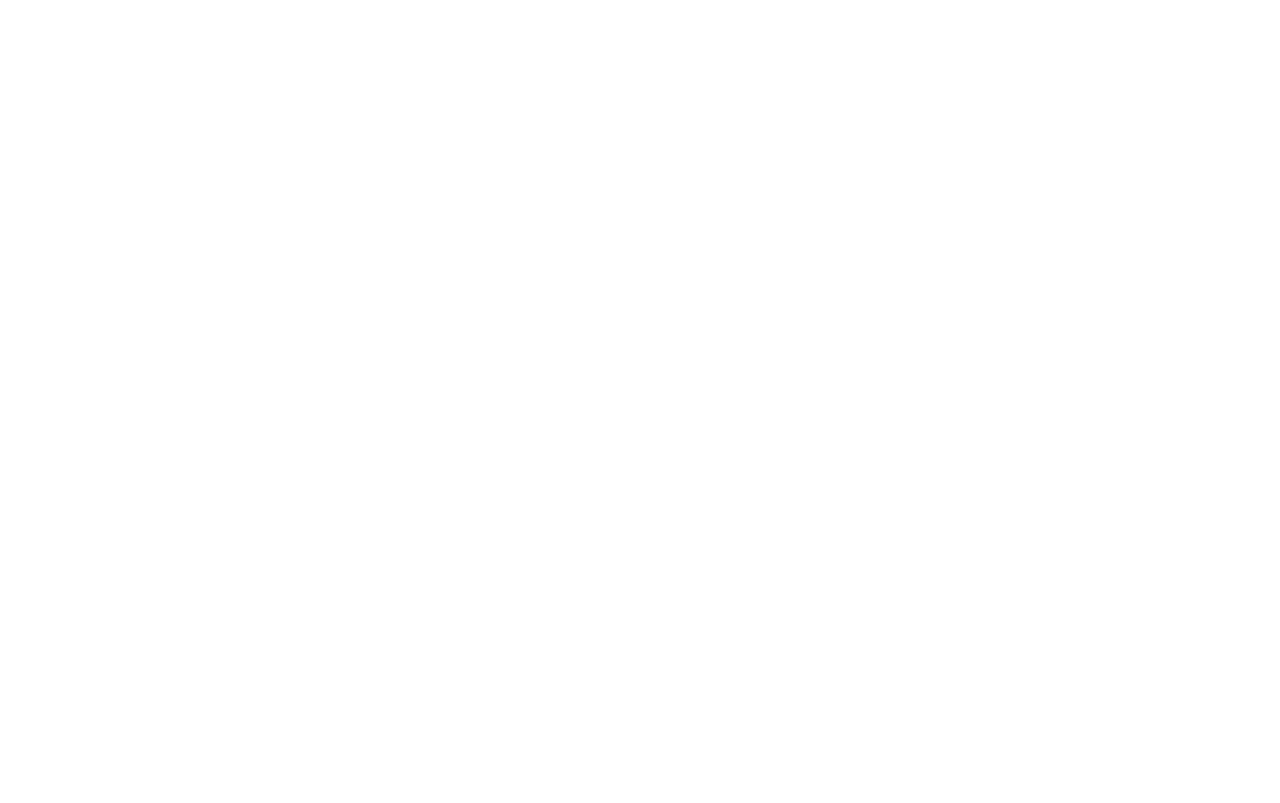
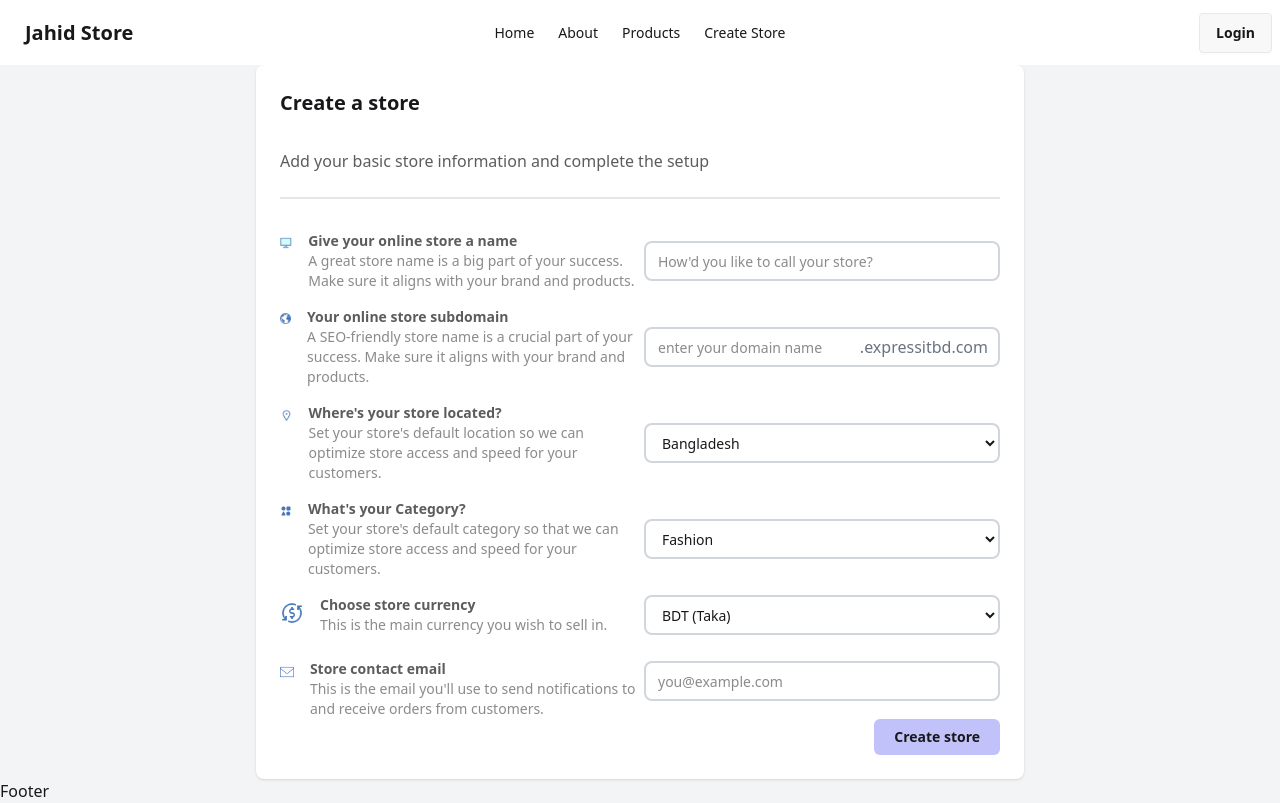
Before and after one commit to Jahid-Al-Hasan/expressITbd-project, a React (Vite) app: page /createstore in a window 1280 px wide. Before the commit this address had no page. Built offline with nearby package versions, Linux system fonts and the light colour scheme.

Commit message:
fetch product data

```diff
--- a/src/App.jsx
+++ b/src/App.jsx
@@ -1,11 +1,20 @@
 import { Routes, Route } from "react-router";
 import Layout from "./components/Layout";
+import Home from "./pages/Home.jsx";
+import About from "./pages/About.jsx";
+import Products from "./pages/Products.jsx";
+import CreateStore from "./pages/CreateStore.jsx";
 
 function App() {
   return (
     <div data-theme="light">
       <Routes>
-        <Route path="/" element={<Layout />} />
+        <Route path="/" element={<Layout />}>
+          <Route path="/" element={<Home />} />
+          <Route path="/about" element={<About />} />
+          <Route path="/createstore" element={<CreateStore />} />
+          <Route path="/products" element={<Products />} />
+        </Route>
       </Routes>
     </div>
   );
--- a/src/components/Header.jsx
+++ b/src/components/Header.jsx
@@ -1,3 +1,5 @@
+import { NavLink } from "react-router";
+
 function Header() {
   return (
     <>
@@ -30,51 +32,40 @@ function Header() {
                 className="menu menu-sm dropdown-content bg-base-100 rounded-box z-[1] mt-3 w-52 p-2 shadow"
               >
                 <li>
-                  <a>Item 1</a>
+                  <NavLink to="/">Home</NavLink>
+                </li>
+
+                <li>
+                  <NavLink to="/about">About</NavLink>
                 </li>
                 <li>
-                  <a>Parent</a>
-                  <ul className="p-2">
-                    <li>
-                      <a>Submenu 1</a>
-                    </li>
-                    <li>
-                      <a>Submenu 2</a>
-                    </li>
-                  </ul>
+                  <NavLink to="/products">Products</NavLink>
                 </li>
                 <li>
-                  <a>Item 3</a>
+                  <NavLink to="/createstore">Create Store</NavLink>
                 </li>
               </ul>
             </div>
-            <a className="btn btn-ghost text-xl">daisyUI</a>
+            <NavLink className="btn btn-ghost text-xl">Jahid Store</NavLink>
           </div>
           <div className="navbar-center hidden lg:flex">
             <ul className="menu menu-horizontal px-1">
               <li>
-                <a>Item 1</a>
+                <NavLink to="/">Home</NavLink>
               </li>
               <li>
-                <details>
-                  <summary>Parent</summary>
-                  <ul className="p-2">
-                    <li>
-                      <a>Submenu 1</a>
-                    </li>
-                    <li>
-                      <a>Submenu 2</a>
-                    </li>
-                  </ul>
-                </details>
+                <NavLink to="/about">About</NavLink>
               </li>
               <li>
-                <a>Item 3</a>
+                <NavLink to="/products">Products</NavLink>
+              </li>
+              <li>
+                <NavLink to="/createstore">Create Store</NavLink>
               </li>
             </ul>
           </div>
           <div className="navbar-end">
-            <a className="btn">Button</a>
+            <a className="btn">Login</a>
           </div>
         </div>
       </header>
--- /dev/null
+++ b/src/pages/Products.jsx
@@ -0,0 +1,42 @@
+import axios from "axios";
+import { useEffect, useState } from "react";
+
+function Products() {
+  const [products, setProducts] = useState([]);
+
+  // Fetch Data
+  useEffect(() => {
+    const productData = async () => {
+      try {
+        const response = await axios.get(
+          "https://glore-bd-backend-node-mongo.vercel.app/api/product"
+        );
+        if (!response) {
+          console.log("Product not found");
+        } else {
+          setProducts(response.data.data);
+          console.log(response.data.data[0].images[0].optimizeUrl);
+        }
+      } catch (error) {
+        console.log("Product load error:", error.message);
+      }
+    };
+    productData();
+  }, []);
+
+  return (
+    <div className="container lg:max-w-[70%] mx-auto">
+      <div>
+        <h3>Our Products</h3>
+        {products.map((product) => (
+          <div key={product._id}>
+            <img src={product.images[0].optimizeUrl} alt="product-1 image" />
+            <h3>{product.name}</h3>
+          </div>
+        ))}
+      </div>
+    </div>
+  );
+}
+
+export default Products;
```
